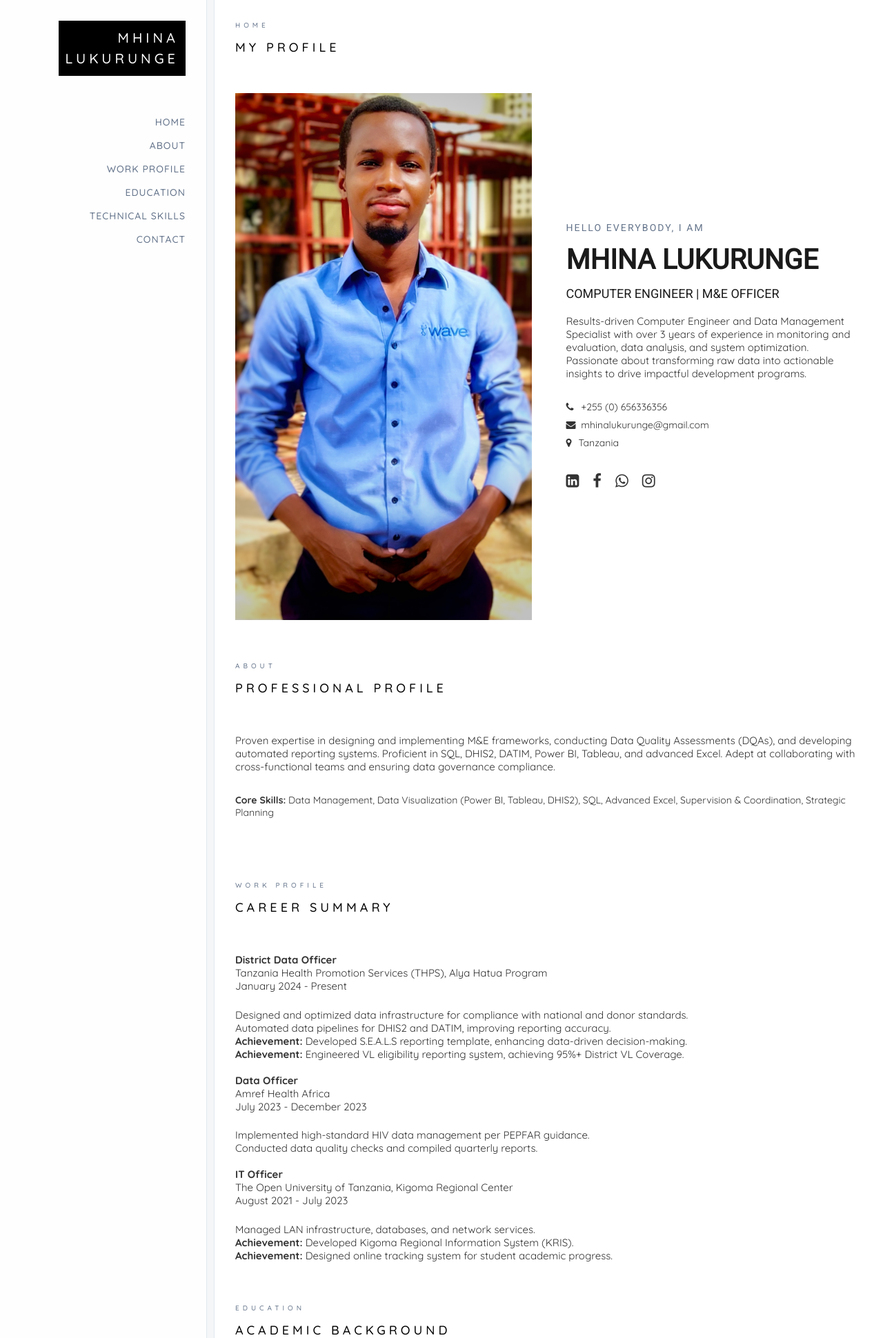
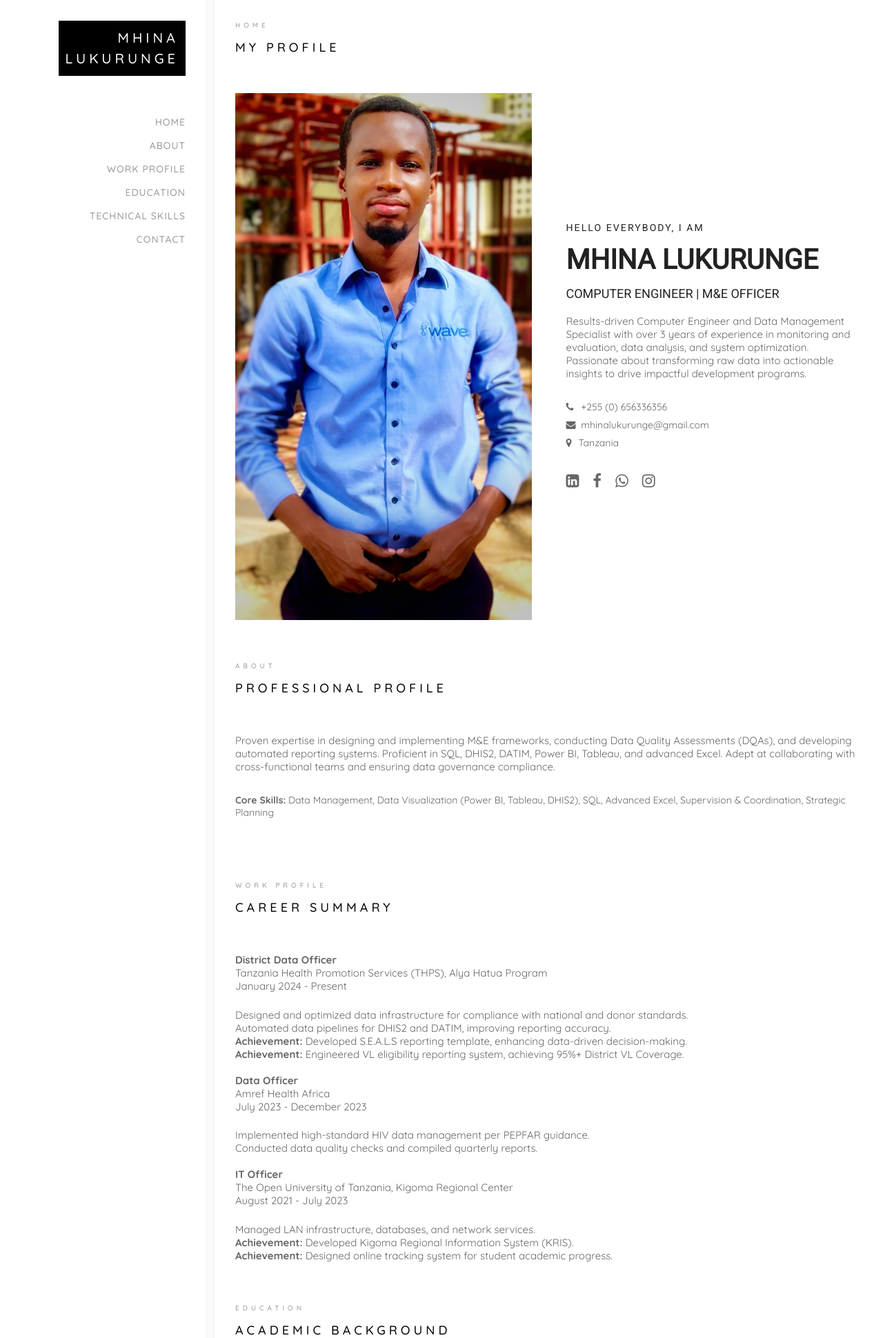
Before and after one commit to zukazudo/zukazudo.github.io, a PHP site: page / in a window 1280 px wide. Shown: the top 1940 px of the page at 69% size. Run offline with PHP 8.4, Linux system fonts and the light colour scheme.

Commit message:
Update style.css

```diff
--- a/style.css
+++ b/style.css
@@ -374,48 +374,3 @@ Page Styles
     font-weight: 500;
     letter-spacing: 5px;
 }
-body {
-  background: #f4f6f8;
-  color: #333;
-}
-
-.left-content {
-  background: #fefefe;
-  border-right: 1px solid #e2e8f0;
-}
-
-.main-content {
-  background: #ffffff;
-  border-left: 1px solid #e2e8f0;
-}
-
-.nav ul li a {
-  color: #64748b; /* muted blue-gray */
-}
-
-.nav ul li a:hover {
-  color: #0077cc;
-}
-
-.nav ul li a:after {
-  background: #0077cc;
-}
-
-.name,
-.role {
-  color: #1a1a1a;
-}
-
-.sm-text,
-.pg-sub-title {
-  color: #64748b;
-}
-
-.social-icons ul li a:hover,
-.social-icons-head ul li a:hover {
-  color: #0077cc;
-}
-
-::-webkit-scrollbar-thumb {
-  background-color: #cbd5e1; /* soft blue-gray */
-}
```
